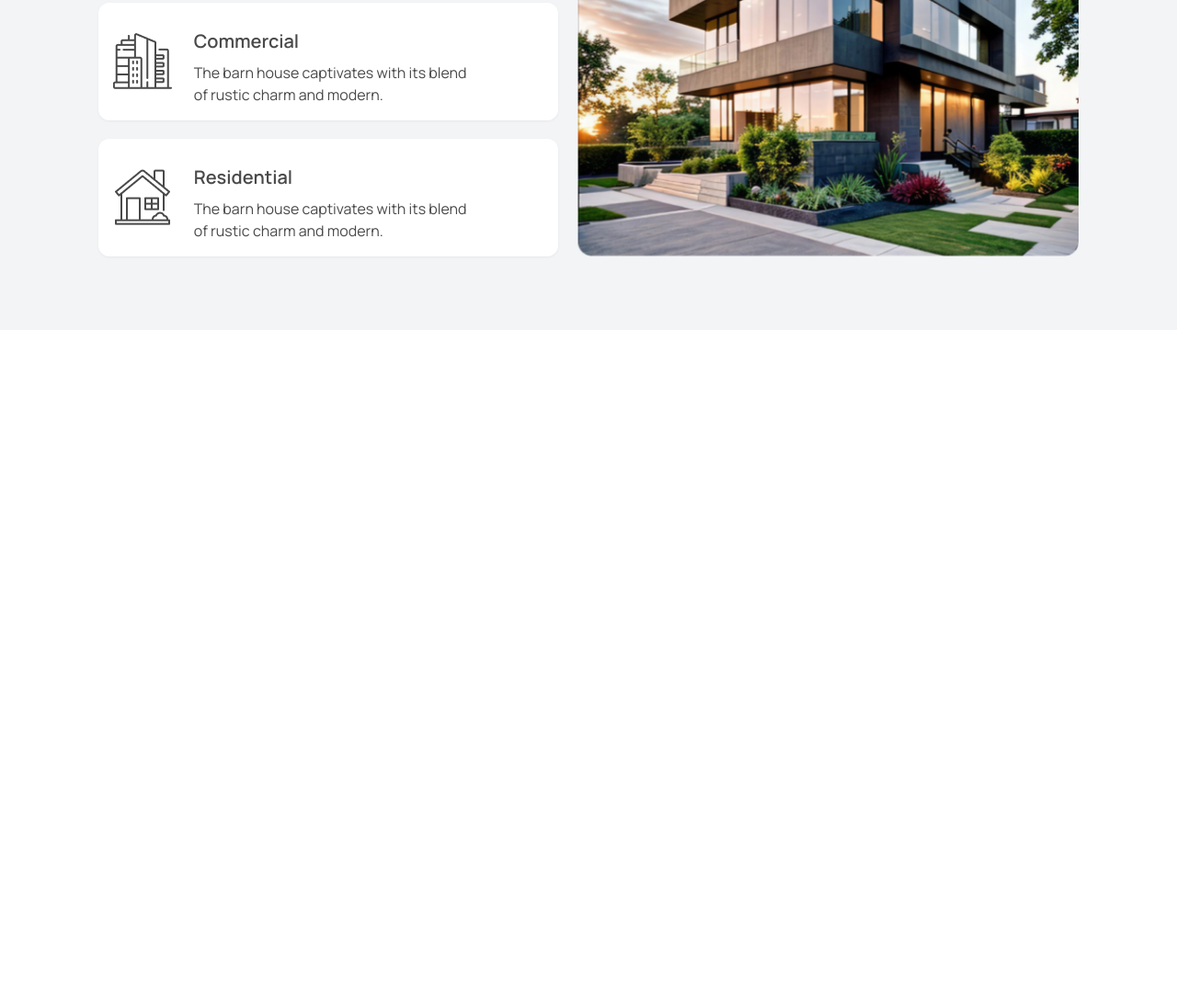
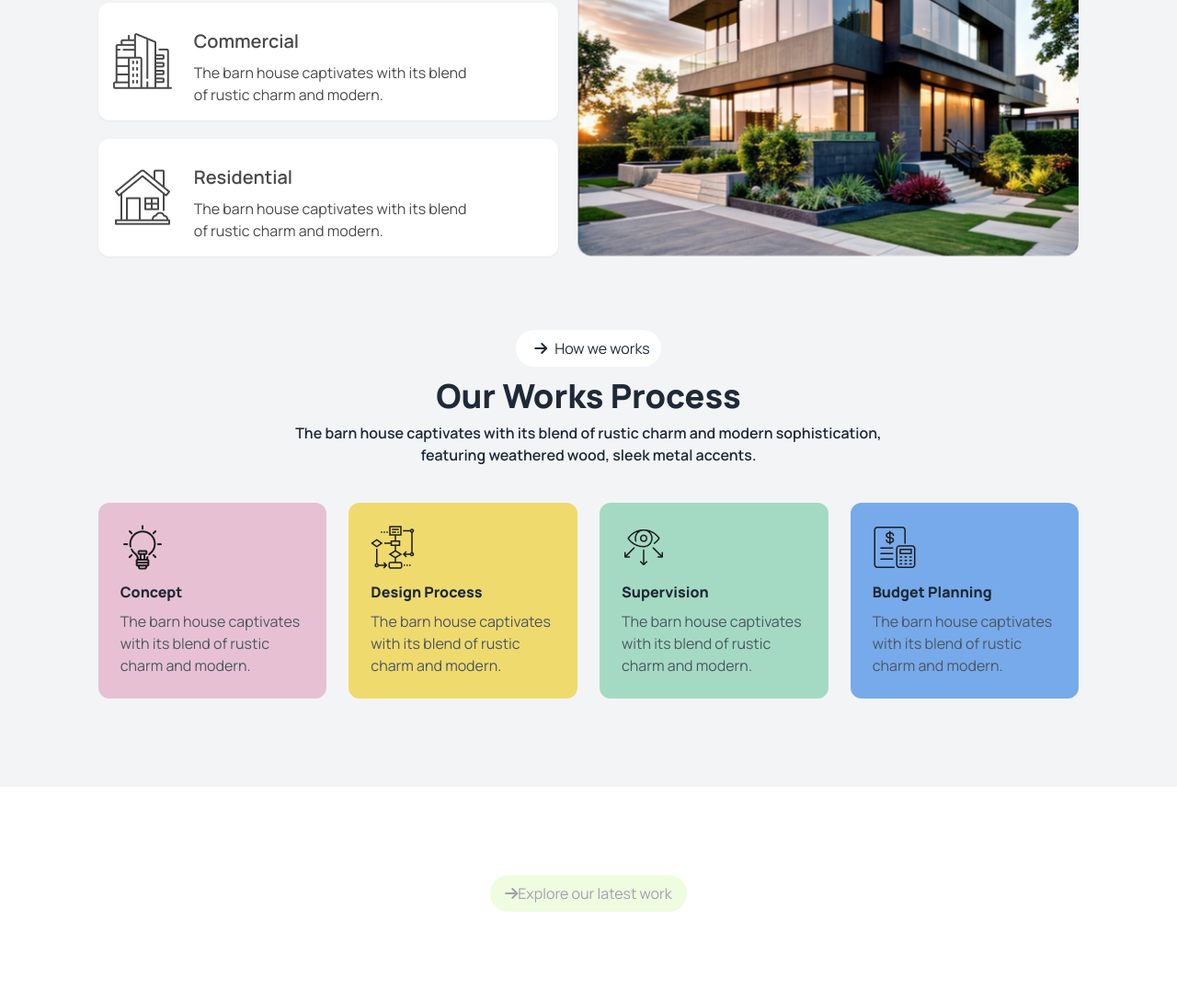
Before and after one commit to Prince-Jaman/B10A3-House-Design, a plain HTML site: page index.html in a window 1280 px wide. Shown: the part 1181-2269 px from the top of the page at 92% size. Before the commit the page ends 1540 px from the top, so only its background shows below. Drawn offline with nearby package versions, Linux system fonts and the light colour scheme.

Commit message:
work process section end and portfolio section start

```diff
--- a/index.html
+++ b/index.html
@@ -141,6 +141,61 @@
        </section>
        <!-- About Us section end -->
 
+       <!-- Our work process section -->
+        <section class="w-11/12 md:w-10/12 mx-auto pb-24">
+
+            <div class="text-center">
+                <button class="bg-white rounded-full flex items-center mx-auto space-x-2 py-2 px-3 text-gray-800"> <i class="px-2 fa-solid fa-arrow-right"></i>How we works</button>
+                <h1 class="text-3xl md:text-4xl font-extrabold mt-3">Our Works Process</h1>
+                <p class="text-gray-800 font-semibold mt-2">The barn house captivates with its blend of rustic charm and modern sophistication,<br>featuring weathered wood, sleek metal accents.</p>
+            </div>
+
+            <!-- card section by grid -->
+
+            <div class="grid mt-10 gap-6 grid-cols-1 md:grid-cols-2 lg:grid-cols-4">
+
+            <!-- 1st Card -->
+                <div class="bg-[#E7C1D3] rounded-xl p-6">
+                    <img src="assets/concept.png" alt="">
+                    <h3 class="font-extrabold mt-3">Concept</h3>
+                    <p class="text-gray-600 mt-2">The barn house captivates with its blend of rustic charm and modern.</p>
+                </div>
+
+            <!-- 2nd Card -->
+                <div class="bg-[#EFDA6E] rounded-xl p-6">
+                    <img src="assets/flow-chart.png" alt="">
+                    <h3 class="font-extrabold mt-3">Design Process</h3>
+                    <p class="text-gray-600 mt-2">The barn house captivates with its blend of rustic charm and modern.</p>
+                </div>
+
+            <!-- 3rd Card -->
+                <div class="bg-[#A4DAC3] rounded-xl p-6">
+                    <img src="assets/vision.png" alt="">
+                    <h3 class="font-extrabold mt-3">Supervision</h3>
+                    <p class="text-gray-600 mt-2">The barn house captivates with its blend of rustic charm and modern.</p>
+                </div>
+                <!-- 4th Card -->
+                <div class="bg-[#77AAEA] rounded-xl p-6">
+                    <img src="assets/budget-planning.png" alt="">
+                    <h3 class="font-extrabold mt-3">Budget Planning</h3>
+                    <p class="text-gray-600 mt-2">The barn house captivates with its blend of rustic charm and modern.</p>
+                </div>
+            </div>
+
+        </section>
+
+        <!-- Portfolio section start -->
+         <section class="bg-white">
+          <div class="w-11/12 md:w-10/12 mx-auto py-24">
+            <div class="text-center">
+              <button class="bg-[#eefcdf] rounded-full mx-auto flex items-center space-x-2 py-2 px-4 text-gray-400"><i class="fa-solid fa-arrow-right"></i>Explore our latest work</button>
+              <h1></h1>
+              <p></p>
+
+            </div>
+          </div>
+
+         </section>
     </main>
     <footer>
 
```
